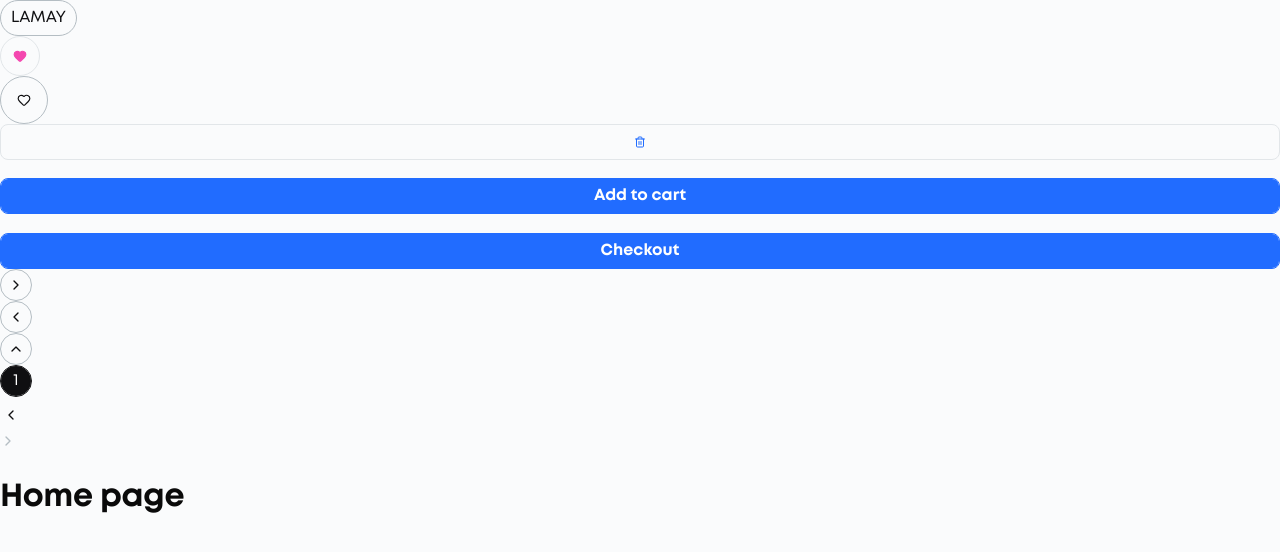
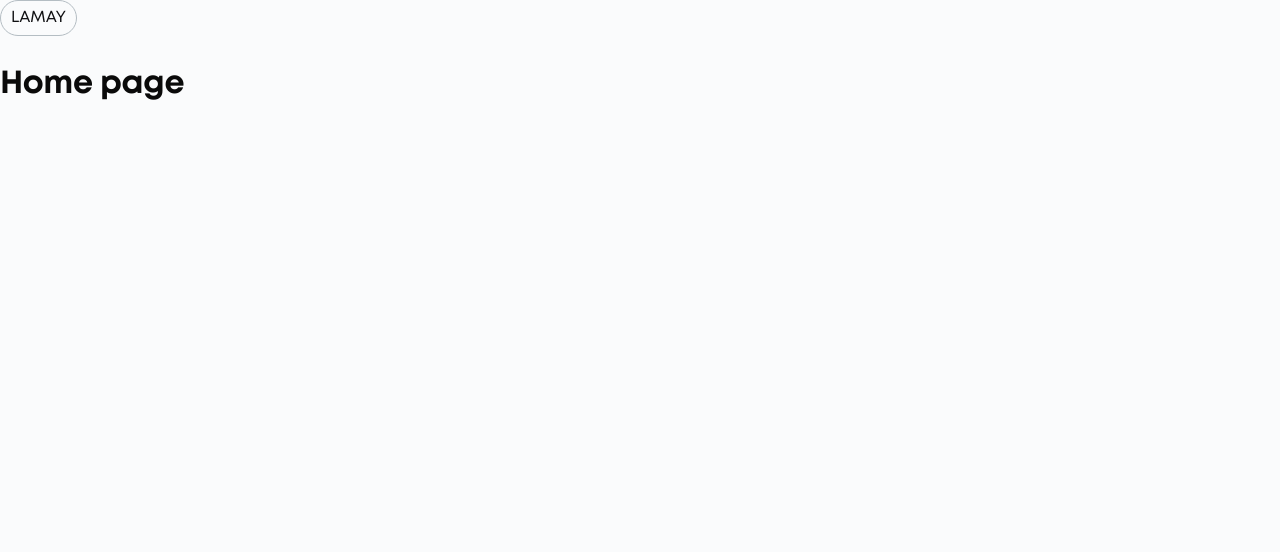
Before and after one commit to lamay-gp/lamay-frontend, a React (Vite) app: page / in a window 1280 px wide. Shown: the top 552 px of the page. Built offline with nearby package versions, Linux system fonts and the light colour scheme.

Commit message:
feat(SCRUM-13)add store logic to the buttons

```diff
--- a/src/App.tsx
+++ b/src/App.tsx
@@ -1,91 +1,11 @@
-import { ChevronLeft, ChevronRight, ChevronUp } from 'lucide-react';
 import { Outlet } from 'react-router';
 
 import { Button } from '@/components/ui/button';
 
-import { AddToCartButton } from './components/atoms/AddToCartButton';
-import { FavoriteButton } from './components/atoms/FavoriteButton';
-
 export const App = () => {
   return (
-    //it is just for visuality
     <>
       <Button>LAMAY</Button>
-      <br />
-      <FavoriteButton
-        isFavorite={true}
-        productId={2}
-      />
-      <br />
-      <FavoriteButton
-        isFavorite={false}
-        productId={3}
-        size={'lg'}
-      />
-      <br />
-      <AddToCartButton
-        isInCart={true}
-        productId={4}
-        //size={'lg'}
-      />
-      <br />
-      <br />
-      <AddToCartButton
-        isInCart={false}
-        productId={4}
-        //size={'lg'}
-      />
-      <br />
-      <br />
-      <Button
-        variant="primaryAction"
-        className="py-[14px]"
-        aria-label="Checkout"
-        //onClick={}
-      >
-        Checkout
-      </Button>
-      <br />
-      <Button
-        variant="default"
-        size="icon-sm"
-        //onClick={}
-      >
-        <ChevronRight className="size-4" />
-      </Button>
-      <br />
-      <Button
-        variant="default"
-        size="icon-sm"
-        //onClick={}
-      >
-        <ChevronLeft className="size-4" />
-      </Button>
-      <br />
-      <Button
-        variant="default"
-        size="icon-sm"
-        //onClick={}
-      >
-        <ChevronUp className="size-4" />
-      </Button>
-      <br />
-      <Button
-        variant="default"
-        size="icon-sm"
-        aria-current="page"
-      >
-        1
-      </Button>
-      <br />
-      <Button
-        variant="paginationArrow"
-        //onClick={}
-      >
-        <ChevronLeft className="size-4" />
-      </Button>
-      <br />
-      <ChevronRight className="size-4 text-[#b4bdc3]" />
       {/*Header will be here*/}
       <Outlet />
       {/*Footer will be here*/}
--- a/src/components/atoms/AddToCartButton/AddToCartButton.tsx
+++ b/src/components/atoms/AddToCartButton/AddToCartButton.tsx
@@ -2,23 +2,34 @@ import { cn } from 'cn';
 import { Trash2 } from 'lucide-react';
 
 import { Button } from '@/components/ui/button';
+import { useCartStore } from '@/stores/cartStore';
+import type { Product } from '@/types/Products';
 
 import type React from 'react';
 
 type Props = {
-  productId: number;
-  //Gets value based on presence in Zustand
-  isInCart: boolean;
+  productId: Product['itemId'];
   //in ItemCard page will be 'lg'
   size?: 'sm' | 'lg';
 };
-export const AddToCartButton: React.FC<Props> = ({ isInCart, size = 'sm' }) => {
-  /*
-  ///toggleCart() is passed here from the Zustand store
-  const toggleCart = useCartStore(
-  (state) => state.toggleCart,
-);
-*/
+export const AddToCartButton: React.FC<Props> = ({
+  productId,
+  size = 'sm',
+}) => {
+  const cartItems = useCartStore((state) => state.cartItems);
+  const addToCart = useCartStore((state) => state.addToCart);
+  const removeFromCart = useCartStore((state) => state.removeFromCart);
+
+  const isInCart = cartItems.some((item) => item.productId === productId);
+
+  const handleClick = () => {
+    if (isInCart) {
+      removeFromCart(productId);
+    } else {
+      addToCart(productId);
+    }
+  };
+
   return (
     <Button
       variant="primaryAction"
@@ -26,16 +37,86 @@ export const AddToCartButton: React.FC<Props> = ({ isInCart, size = 'sm' }) => {
         'border',
         size === 'sm' ? 'py-[10px]' : 'py-[14px]',
         isInCart ?
-          'border-[#e2e6e9] bg-transparent text-[#216cff]'
-        : 'border-[#216cff] bg-[#216cff]',
+          'border-[var(--elements)] bg-transparent text-[var(--button)]'
+        : 'border-[var(--button)] bg-[var(--button)]',
       )}
       aria-label={isInCart ? 'Remove from cart' : 'Add to cart'}
       aria-pressed={isInCart}
-      //onClick={() => toggleCart(productId)}
+      onClick={handleClick}
     >
       {isInCart ?
-        <Trash2 className="size-3 text-[#216cff]" />
+        <Trash2 className="size-3 text-[var(--button)]" />
       : 'Add to cart'}
     </Button>
   );
 };
+/*//it is just for visuality
+
+      <FavoriteButton productId={'2'} />
+      <br />
+      <FavoriteButton
+        productId={'3'}
+        size={'lg'}
+      />
+      <br />
+      <AddToCartButton
+        productId={'4'}
+        //size={'lg'}
+      />
+      <br />
+      <br />
+      <AddToCartButton
+        productId={'4'}
+        //size={'lg'}
+      />
+      <br />
+      <br />
+      <Button
+        variant="primaryAction"
+        className="py-[14px]"
+        aria-label="Checkout"
+        //onClick={}
+      >
+        Checkout
+      </Button>
+      <br />
+      <Button
+        variant="default"
+        size="icon-sm"
+        //onClick={}
+      >
+        <ChevronRight className="size-4" />
+      </Button>
+      <br />
+      <Button
+        variant="default"
+        size="icon-sm"
+        //onClick={}
+      >
+        <ChevronLeft className="size-4" />
+      </Button>
+      <br />
+      <Button
+        variant="default"
+        size="icon-sm"
+        //onClick={}
+      >
+        <ChevronUp className="size-4" />
+      </Button>
+      <br />
+      <Button
+        variant="default"
+        size="icon-sm"
+        aria-current="page"
+      >
+        1
+      </Button>
+      <br />
+      <Button
+        variant="paginationArrow"
+        //onClick={}
+      >
+        <ChevronLeft className="size-4" />
+      </Button>
+      <br />
+      <ChevronRight className="size-4 text-[#b4bdc3]" />*/
--- a/src/components/atoms/FavoriteButton/FavoriteButton.tsx
+++ b/src/components/atoms/FavoriteButton/FavoriteButton.tsx
@@ -2,42 +2,50 @@ import { cn } from 'cn';
 import { Heart } from 'lucide-react';
 
 import { Button } from '@/components/ui/button';
+import { useFavouritesStore } from '@/stores/favouritesStore';
+import type { Product } from '@/types/Products';
 
 import type React from 'react';
 
 type Props = {
-  productId: number;
-  //Gets value based on presence in Zustand
-  isFavorite: boolean;
+  productId: Product['itemId'];
   //in ItemCard page will be 'lg'
   size?: 'sm' | 'lg';
 };
-export const FavoriteButton: React.FC<Props> = ({
-  isFavorite,
-  size = 'sm',
-}) => {
-  /*
-  ///toggleFavorite() is passed here from the Zustand store
-  const toggleFavorite = useFavoriteStore(
-  (state) => state.toggleFavorite,
-);
-*/
+export const FavoriteButton: React.FC<Props> = ({ productId, size = 'sm' }) => {
+  const favouriteIds = useFavouritesStore((state) => state.favouriteIds);
+  const addToFavourites = useFavouritesStore((state) => state.addToFavourites);
+  const removeFromFavourites = useFavouritesStore(
+    (state) => state.removeFromFavourites,
+  );
+
+  const isFavorite = favouriteIds.includes(productId);
+
+  const handleClick = () => {
+    if (isFavorite) {
+      removeFromFavourites(productId);
+    } else {
+      addToFavourites(productId);
+      console.log(favouriteIds);
+    }
+  };
+
   return (
     <Button
       variant="default"
       className={cn(
         size === 'sm' ? 'size-10' : 'size-12',
-        isFavorite ? 'border-[#e2e6e9]' : 'border-[#b4bdc3]',
+        isFavorite ? 'border-[var(--elements)]' : 'border-[var(--icon-border)]',
       )}
       aria-label={isFavorite ? 'Remove from favorites' : 'Add to favorites'}
       aria-pressed={isFavorite}
-      //onClick={() => toggleFavorite(productId)}
+      onClick={handleClick}
     >
       <Heart
         className={
           isFavorite ?
-            'size-[14px] fill-[#F447AF] text-[#F447AF]'
-          : 'size-[14px] text-[#0f0f11]'
+            'size-[14px] fill-[var(--secondary-accent)] text-[var(--secondary-accent)]'
+          : 'size-[14px] text-[var(--text)]'
         }
       />
     </Button>
--- a/src/components/ui/button-variants.ts
+++ b/src/components/ui/button-variants.ts
@@ -6,7 +6,7 @@ export const buttonVariants = cva(
     variants: {
       variant: {
         default:
-          'rounded-full border border-[#b4bdc3] bg-transparent text-[#0f0f11] font-medium text-sm hover:border-[#0f0f11] disabled:border-[#e2e6e9] disabled:text-[#b4bdc4] aria-[current=page]:bg-[#0f0f11] aria-[current=page]:text-[#fff] aria-[current=page]:border-[#0f0f11]',
+          'rounded-full border border-[var(--icon-border)] bg-transparent text-[var(--text)] font-medium text-sm hover:border-[var(--text)] disabled:border-[var(--elements)] disabled:text-[#b4bdc4] aria-[current=page]:bg-[var(--text)] aria-[current=page]:text-[var(--white)] aria-[current=page]:border-[var(--text)]',
         outline:
           'border-border bg-background shadow-xs hover:bg-muted aria-expanded:bg-muted aria-expanded:text-foreground dark:border-input dark:bg-input/30 dark:hover:bg-input/50',
         secondary:
@@ -17,9 +17,9 @@ export const buttonVariants = cva(
           'bg-destructive/10 text-destructive hover:bg-destructive/20 focus-visible:border-destructive/40 focus-visible:ring-destructive/20 dark:bg-destructive/20 dark:hover:bg-destructive/30 dark:focus-visible:ring-destructive/40',
         link: 'text-primary underline-offset-4 hover:underline',
         primaryAction:
-          'w-full rounded-lg border-[#216cff] bg-[#216cff] font-bold text-sm text-white hover:shadow-[0_3px_13px_0_rgba(23,32,49,0.4)]',
+          'w-full rounded-lg border-[var(--button)] bg-[var(--button)] font-bold text-sm text-white hover:shadow-[0_3px_13px_0_rgba(23,32,49,0.4)]',
         paginationArrow:
-          'size-4  text-[#0f0f11] hover:bg-transparent hover:text-[#b4bdc3]',
+          'size-4  text-[var(--text)] hover:bg-transparent hover:text-[var(--icon-border)]',
       },
       size: {
         'default':
@@ -105,5 +105,5 @@ import { Button } from '@/components/ui/button';
 
       //for arrowForward without border
 import { ChevronRight } from 'lucide-react';
-        <ChevronRight className="size-4 text-[#b4bdc3]" />
+        <ChevronRight className="size-4 text-[var(--icon-border)]" />
       */
--- a/src/stores/favouritesStore.ts
+++ b/src/stores/favouritesStore.ts
@@ -2,9 +2,9 @@ import { create } from 'zustand';
 import { persist } from 'zustand/middleware';
 
 type FavouritesState = {
-  favouriteIds: number[];
-  addToFavourites: (id: number) => void;
-  removeFromFavourites: (id: number) => void;
+  favouriteIds: string[];
+  addToFavourites: (id: string) => void;
+  removeFromFavourites: (id: string) => void;
   clearFavourites: () => void;
 };
 
```
